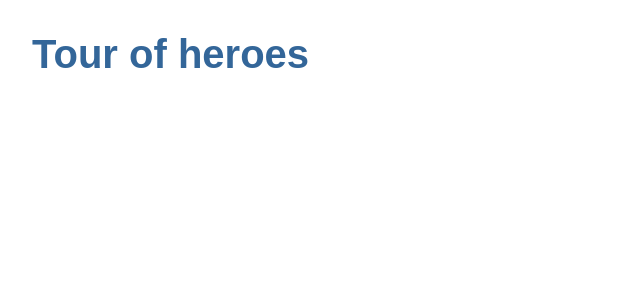
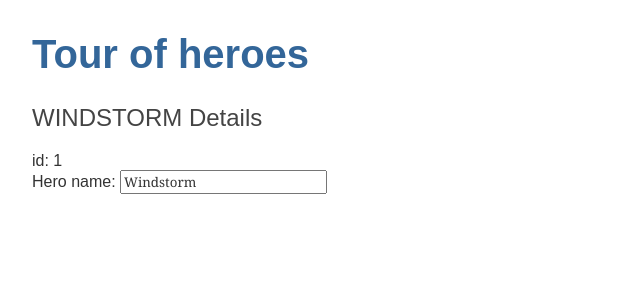
Before and after one commit to codeworks-js/fil-rouge-onboarding-paolo, a React (Vite) app: page / in a window 1280 px wide. Shown: the top 300 px of the page, without its empty margins (0-640 px from the left). Built offline with nearby package versions, Linux system fonts and the light colour scheme.

Commit message:
feat: Heroes component

```diff
--- a/src/App.tsx
+++ b/src/App.tsx
@@ -1,6 +1,11 @@
+import Heroes from "./components/Heroes"
+
 function App() {
   return (
-    <h1>Tour of heroes</h1>
+    <>
+      <h1>Tour of heroes</h1>
+      <Heroes/>
+    </>
   )
 }
 
--- /dev/null
+++ b/src/components/Heroes.tsx
@@ -0,0 +1,39 @@
+import { useState } from "react";
+
+export interface Hero {
+    id: number;
+    name: string;
+}
+
+function Heroes() {
+    const [hero, setHero] = useState<Hero>({
+        id: 1,
+        name: 'Windstorm'
+    });
+
+    const updateHeroName: React.ChangeEventHandler<HTMLInputElement> = (event) => {
+        setHero((previousHero) => ({
+            id: previousHero.id,
+            name: event.target.value
+        }));
+    }
+
+    return (
+        <>
+            <h2>{hero.name.toUpperCase()} Details</h2>
+            <div><span>id: </span>{hero.id}</div>
+            <div>
+                <label htmlFor="name">Hero name: </label>
+                <input
+                    id="name"
+                    type="text"
+                    value={hero.name}
+                    placeholder="name"
+                    onChange={updateHeroName}
+                    />
+            </div>
+        </>
+    )
+}
+
+export default Heroes;
```
